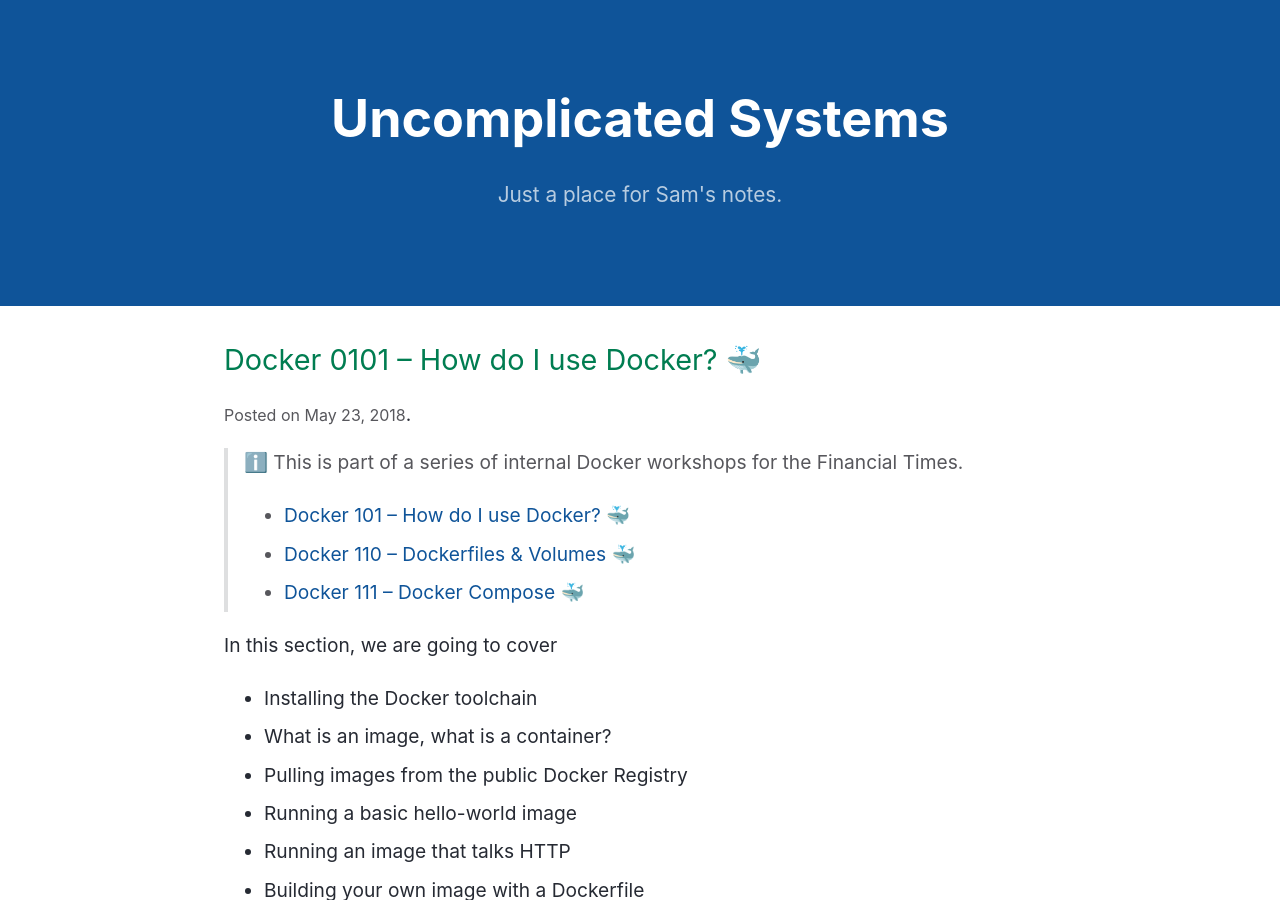
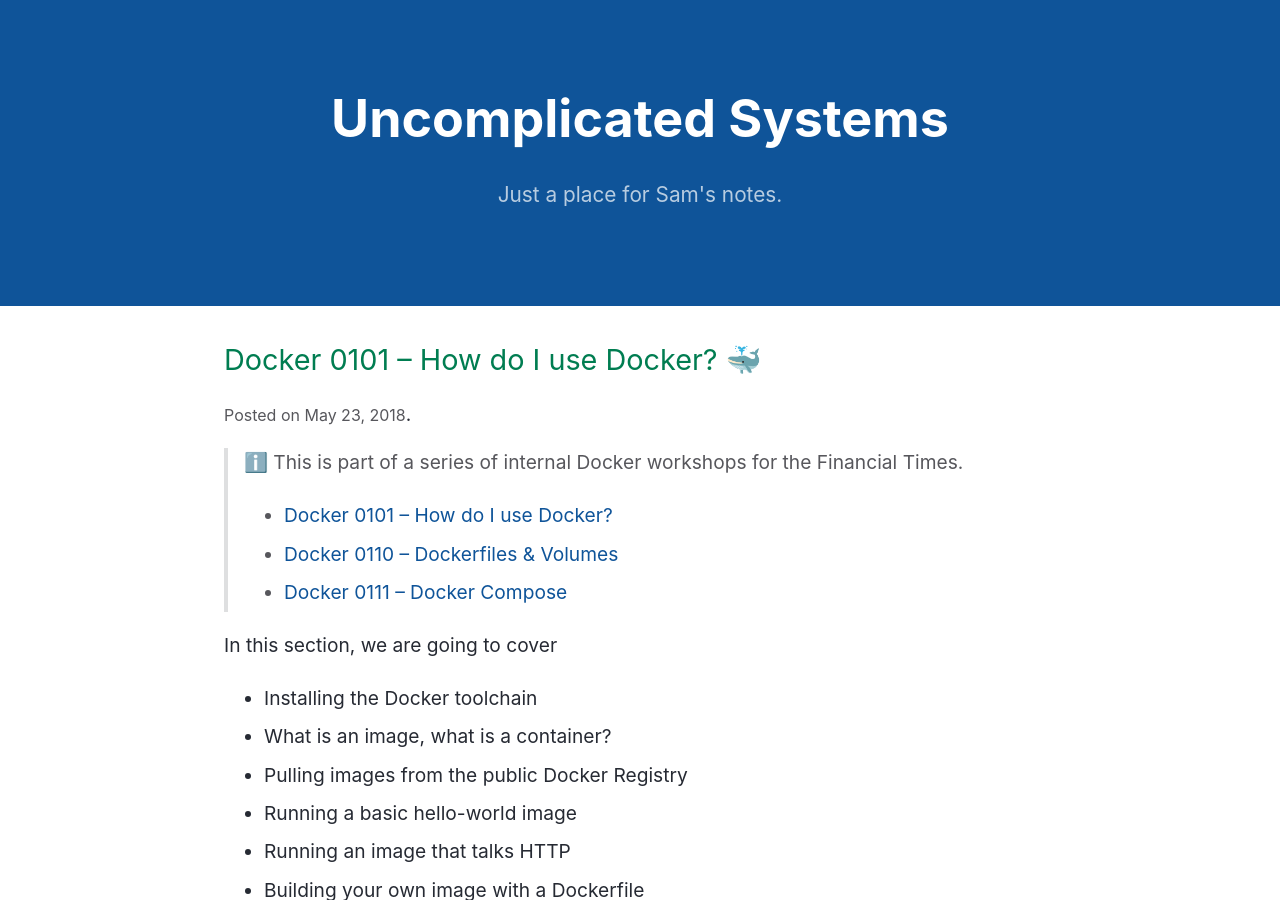
Before and after one commit to sjparkinson/uncomplicated.systems, a Jekyll site: the page built from _posts/2018-05-23-docker-101.md, in a window 1280 px wide and 900 px high. Built offline with Jekyll 4.4.1, drawn with Linux system fonts in a browser that asks for light colours.

Commit message:
Update 2018-05-23-docker-101.md

```diff
--- a/_posts/2018-05-23-docker-101.md
+++ b/_posts/2018-05-23-docker-101.md
@@ -6,9 +6,9 @@
 
 > ℹ️ This is part of a series of internal Docker workshops for the Financial Times.
 >
-> * [Docker 101 – How do I use Docker? 🐳](https://uncomplicated.systems/2018/05/23/docker-101.html)
-> * [Docker 110 – Dockerfiles & Volumes 🐳](https://uncomplicated.systems/2018/06/05/docker-0110-dockerfiles-and-volumes.html)
-> * [Docker 111 – Docker Compose 🐳](https://uncomplicated.systems/2018/06/19/docker-0111-docker-compose.html)
+> * [Docker 0101 – How do I use Docker?](https://uncomplicated.systems/2018/05/23/docker-101.html)
+> * [Docker 0110 – Dockerfiles & Volumes](https://uncomplicated.systems/2018/06/05/docker-0110-dockerfiles-and-volumes.html)
+> * [Docker 0111 – Docker Compose](https://uncomplicated.systems/2018/06/19/docker-0111-docker-compose.html)
 
 In this section, we are going to cover
 
```
